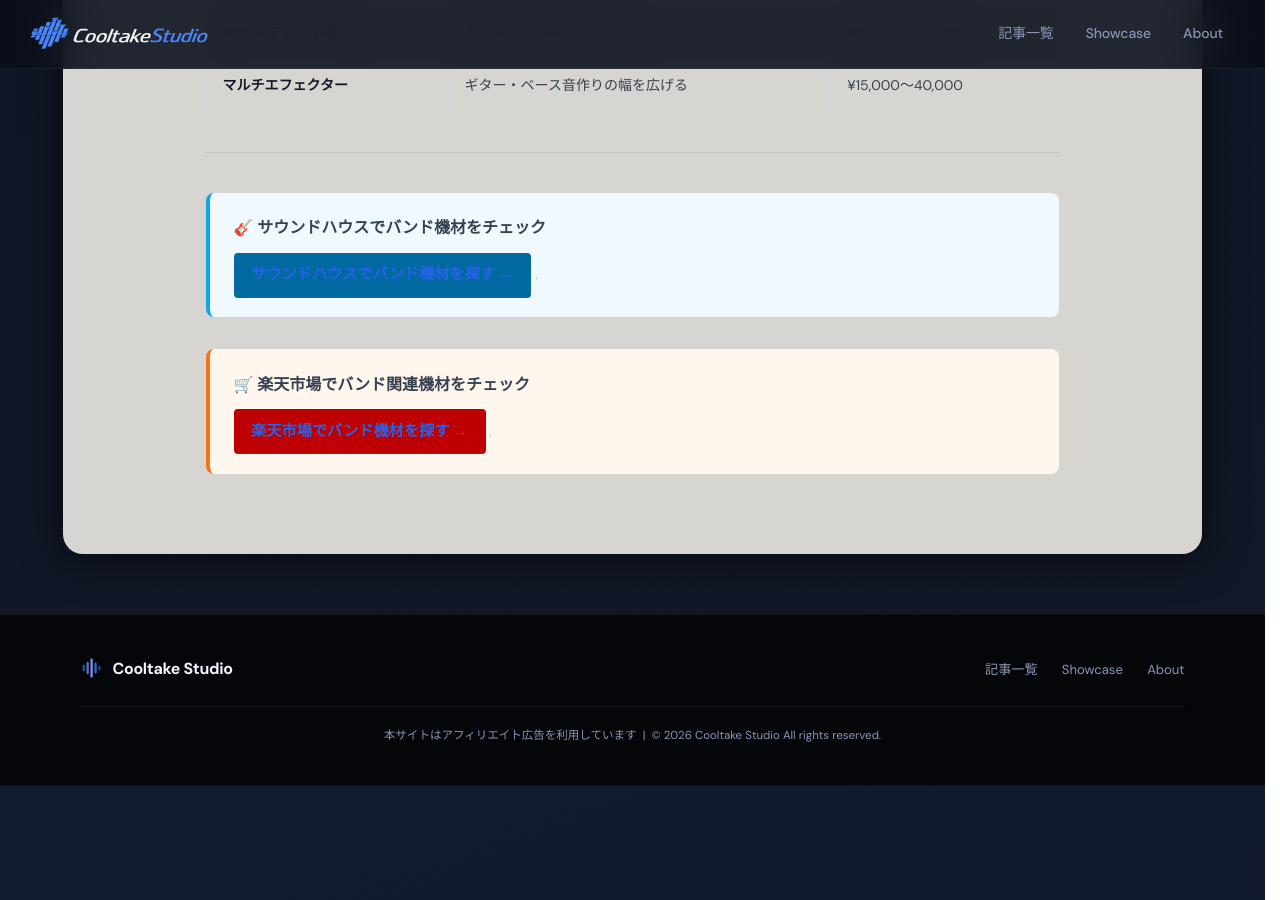
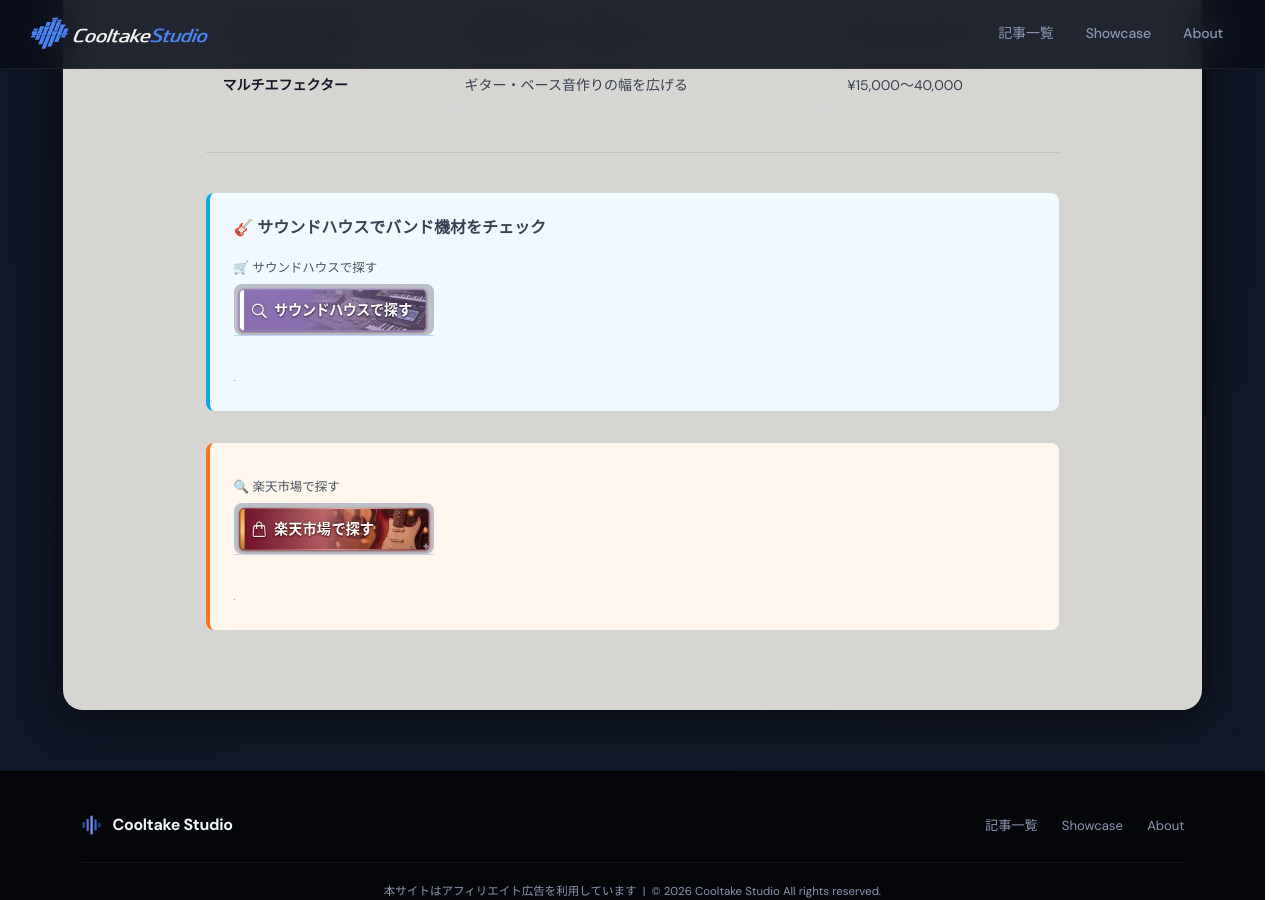
Before and after one commit to cooltake/cooltake-staging, a Jekyll site: the page built from _posts/2026-05-24-band-guide.md, in a window 1280 px wide and 900 px high, scrolled down 4682 px. Built offline with Jekyll 4.4.1, drawn with Linux system fonts in a browser that asks for light colours; some web fonts are replaced; grey boxes are pictures that could not be loaded.

Commit message:
style: replace old CTA buttons with image buttons in 2026-05-24-band-guide.md

```diff
--- a/_posts/2026-05-24-band-guide.md
+++ b/_posts/2026-05-24-band-guide.md
@@ -124,12 +124,13 @@
 
 <div style="margin:2rem 0;padding:1.2rem 1.5rem;background:#f0f9ff;border-left:4px solid #0ea5e9;border-radius:8px;">
 <p style="margin:0 0 .6rem;font-weight:bold;font-size:1rem;">&#x1F3B8; サウンドハウスでバンド機材をチェック</p>
-<a href="https://h.accesstrade.net/sp/cc?rk=01001xqc00os63&url=https%3A%2F%2Fwww.soundhouse.co.jp%2Fsearch%2Findex%2F%3Fsearch_all%3D%E3%82%B7%E3%83%BC%E3%83%AB%E3%83%89%E3%82%B1%E3%83%BC%E3%83%96%E3%83%AB" rel="nofollow" referrerpolicy="no-referrer-when-downgrade" style="display:inline-block;background:#0369a1;color:#fff;padding:.45rem 1.1rem;border-radius:4px;text-decoration:none;font-weight:bold;font-size:.95rem;">サウンドハウスでバンド機材を探す →</a>
+<div style="margin:.8rem 0;"><span style="display:block;font-size:.78rem;color:#4b5563;margin-bottom:3px;margin-top:6px;">🛒 サウンドハウスで探す</span>
+<a href="https://h.accesstrade.net/sp/cc?rk=01001xqc00os63&url=https%3A%2F%2Fwww.soundhouse.co.jp%2Fsearch%2Findex%2F%3Fsearch_all%3D%E3%82%B7%E3%83%BC%E3%83%AB%E3%83%89%E3%82%B1%E3%83%BC%E3%83%96%E3%83%AB" rel="nofollow" referrerpolicy="no-referrer-when-downgrade" style="display:inline-block;text-decoration:none;"><img src="/assets/images/btn-soundhouse.jpg" alt="サウンドハウスで探す" width="200" style="height:auto;border-radius:8px;display:block;"></a></div>
 <img src="https://h.accesstrade.net/sp/rr?rk=01001xqc00os63" width="1" height="1" border="0" alt="" loading="lazy">
 </div>
 
 <div style="margin:2rem 0;padding:1.2rem 1.5rem;background:#fff7ed;border-left:4px solid #f97316;border-radius:8px;">
-<p style="margin:0 0 .6rem;font-weight:bold;font-size:1rem;">&#x1F6D2; 楽天市場でバンド関連機材をチェック</p>
-<a href="https://hb.afl.rakuten.co.jp/hgc/0b15ddc7.28c5c9ed.0b15ddc8.5d23dd4d/?pc=https%3A%2F%2Fsearch.rakuten.co.jp%2Fsearch%2Fmall%2F%E3%82%A8%E3%83%AC%E3%82%AD%E3%82%AE%E3%82%BF%E3%83%BC%2B%E5%88%9D%E5%BF%83%E8%80%85%2B%E3%82%BB%E3%83%83%E3%83%88%2F" rel="nofollow" referrerpolicy="no-referrer-when-downgrade" style="display:inline-block;background:#bf0000;color:#fff;padding:.45rem 1.1rem;border-radius:4px;text-decoration:none;font-weight:bold;font-size:.95rem;">楽天市場でバンド機材を探す →</a>
+<div style="margin:.8rem 0;"><span style="display:block;font-size:.78rem;color:#4b5563;margin-bottom:3px;margin-top:6px;">🔍 楽天市場で探す</span>
+<a href="https://hb.afl.rakuten.co.jp/hgc/0b15ddc7.28c5c9ed.0b15ddc8.5d23dd4d/?pc=https%3A%2F%2Fsearch.rakuten.co.jp%2Fsearch%2Fmall%2F%E3%82%A8%E3%83%AC%E3%82%AD%E3%82%AE%E3%82%BF%E3%83%BC%2B%E5%88%9D%E5%BF%83%E8%80%85%2B%E3%82%BB%E3%83%83%E3%83%88%2F" rel="nofollow" referrerpolicy="no-referrer-when-downgrade" style="display:inline-block;text-decoration:none;"><img src="/assets/images/btn-rakuten.jpg" alt="楽天市場で探す" width="200" style="height:auto;border-radius:8px;display:block;"></a></div>
 <img src="//i.moshimo.com/af/i/impression?a_id=5565352&amp;p_id=54&amp;pc_id=54&amp;pl_id=616" width="1" height="1" style="border:none;" alt="" loading="lazy">
 </div>
```
